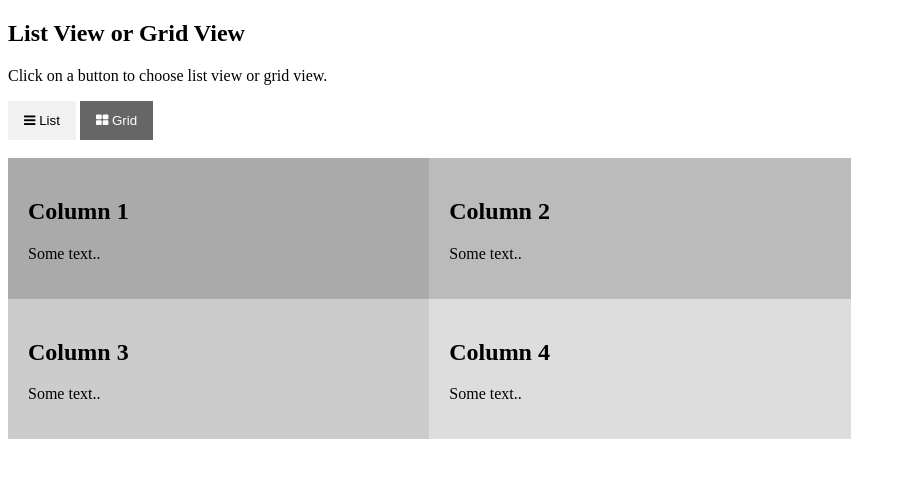
After one commit to rmandyam1/Liquor-Store-Website, a Flask app: template templates/viewproducts.html in a window 1280 px wide. The commit adds this page. Shown: the top 478 px of the page, without its empty margins (0-906 px from the left). Run offline with Flask 2, Linux system fonts and the light colour scheme; the template is opened without the code that fills it, so the values that code supplies are empty; parts of the project's set-up code (start-up, migrations or seed data) failed here and were passed over.

Commit message:
Edit Formatting

```diff
--- a/templates/home.html
+++ b/templates/home.html
@@ -1,4 +1,6 @@
+<!DOCTYPE html>
 <html>
+
 <head>
     <style>
         h2 {
@@ -6,12 +8,15 @@
         }
     </style>
 </head>
+
 <head>
     <title>Village Bottle Shoppe</title>
 </head>
+
 <body>
     <h1>Menu</h1>
     <p><a href="/viewinventory">View Inventory</a></p>
     <p><a href="/">Home</a></p>
 </body>
+
 </html>
--- a/templates/index.html
+++ b/templates/index.html
@@ -1,11 +1,15 @@
+<!DOCTYPE html>
 <html>
+
 <head>
     <title>Sample app</title>
 </head>
+
 <body>
     <h1>{{ title }}</h1>
     <p><a href="/docs">Docs</a></p>
     <p><a href="/about">About</a></p>
     <p><a href="/">Home</a></p>
 </body>
+
 </html>
--- a/templates/inventory.html
+++ b/templates/inventory.html
@@ -1,5 +1,6 @@
 <!DOCTYPE html>
 <html>
+
 <head>
   <style>
     h2 {
@@ -12,7 +13,8 @@
       width: 100%;
     }
 
-      td, th {
+    td,
+    th {
       border: 1px solid #dddddd;
       text-align: left;
       padding: 8px;
@@ -45,4 +47,5 @@
     {% endfor %}
   </table>
 </body>
+
 </html>
--- /dev/null
+++ b/templates/viewproducts.html
@@ -0,0 +1,114 @@
+<!DOCTYPE html>
+<html>
+
+<head>
+    <link rel="stylesheet" href="https://cdnjs.cloudflare.com/ajax/libs/font-awesome/4.7.0/css/font-awesome.min.css">
+    <style>
+        * {
+            box-sizing: border-box;
+        }
+
+        /* Create two equal columns that floats next to each other */
+        .column {
+            float: left;
+            width: 33.33%;
+            padding: 20px;
+        }
+
+        /* Clear floats after the columns */
+        .row:after {
+            content: "";
+            display: table;
+            clear: both;
+        }
+
+        /* Style the buttons */
+        .btn {
+            border: none;
+            outline: none;
+            padding: 12px 16px;
+            background-color: #f1f1f1;
+            cursor: pointer;
+        }
+
+        .btn:hover {
+            background-color: #ddd;
+        }
+
+        .btn.active {
+            background-color: #666;
+            color: white;
+        }
+    </style>
+</head>
+
+<body>
+
+    <h2>List View or Grid View</h2>
+
+    <p>Click on a button to choose list view or grid view.</p>
+
+    <div id="btnContainer">
+        <button class="btn" onclick="listView()"><i class="fa fa-bars"></i> List</button>
+        <button class="btn active" onclick="gridView()"><i class="fa fa-th-large"></i> Grid</button>
+    </div>
+    <br>
+
+    <div class="row">
+        <div class="column" style="background-color:#aaa;">
+            <h2>Column 1</h2>
+            <p>Some text..</p>
+        </div>
+        <div class="column" style="background-color:#bbb;">
+            <h2>Column 2</h2>
+            <p>Some text..</p>
+        </div>
+    </div>
+
+    <div class="row">
+        <div class="column" style="background-color:#ccc;">
+            <h2>Column 3</h2>
+            <p>Some text..</p>
+        </div>
+        <div class="column" style="background-color:#ddd;">
+            <h2>Column 4</h2>
+            <p>Some text..</p>
+        </div>
+    </div>
+
+    <script>
+        // Get the elements with class="column"
+        var elements = document.getElementsByClassName("column");
+
+        // Declare a loop variable
+        var i;
+
+        // List View
+        function listView() {
+            for (i = 0; i < elements.length; i++) {
+                elements[i].style.width = "100%";
+            }
+        }
+
+        // Grid View
+        function gridView() {
+            for (i = 0; i < elements.length; i++) {
+                elements[i].style.width = "50%";
+            }
+        }
+
+        /* Optional: Add active class to the current button (highlight it) */
+        var container = document.getElementById("btnContainer");
+        var btns = container.getElementsByClassName("btn");
+        for (var i = 0; i < btns.length; i++) {
+            btns[i].addEventListener("click", function () {
+                var current = document.getElementsByClassName("active");
+                current[0].className = current[0].className.replace(" active", "");
+                this.className += " active";
+            });
+        }
+    </script>
+
+</body>
+
+</html>
```
Lines whose indentation alone changed are shown as unchanged.
